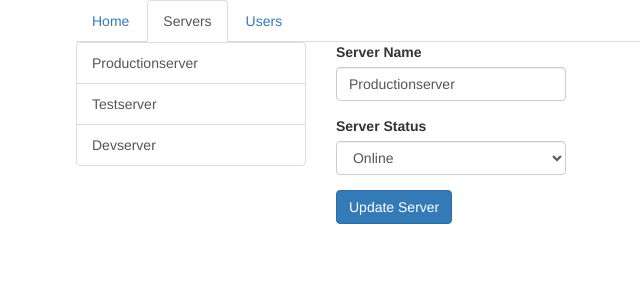
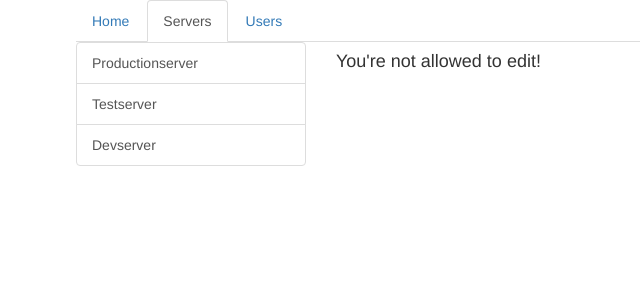
Before and after one commit to nikolaynikolo91/angular-complete-guide, an Angular app in the folder angular-guide/: page /servers/1/edit in a window 1280 px wide. Shown: the top 300 px of the page, without its empty margins (189-829 px from the left). Built offline with nearby package versions, Linux system fonts and the light colour scheme.

Commit message:
using query paramas practice

```diff
--- a/angular-guide/src/app/servers/edit-server/edit-server.component.html
+++ b/angular-guide/src/app/servers/edit-server/edit-server.component.html
@@ -1,21 +1,22 @@
+<h4 *ngIf="!allowEdit">You're not allowed to edit!</h4>
+<div *ngIf="allowEdit">
   <div class="form-group">
     <label for="name">Server Name</label>
     <input
       type="text"
       id="name"
       class="form-control"
-    [(ngModel)]="serverName">
+      [(ngModel)]="serverName"
+    />
   </div>
   <div class="form-group">
     <label for="status">Server Status</label>
-  <select
-    id="status"
-    class="form-control"
-    [(ngModel)]="serverStatus">
+    <select id="status" class="form-control" [(ngModel)]="serverStatus">
       <option value="online">Online</option>
       <option value="offline">Offline</option>
     </select>
   </div>
-<button
-  class="btn btn-primary"
-  (click)="onUpdateServer()">Update Server</button>
+  <button class="btn btn-primary" (click)="onUpdateServer()">
+    Update Server
+  </button>
+</div>
--- a/angular-guide/src/app/servers/edit-server/edit-server.component.ts
+++ b/angular-guide/src/app/servers/edit-server/edit-server.component.ts
@@ -1,24 +1,30 @@
 import { Component, OnInit } from '@angular/core';
-import { ActivatedRoute } from '@angular/router';
+import { ActivatedRoute, Params } from '@angular/router';
 
 import { ServersService } from '../servers.service';
 
 @Component({
   selector: 'app-edit-server',
   templateUrl: './edit-server.component.html',
-  styleUrls: ['./edit-server.component.css']
+  styleUrls: ['./edit-server.component.css'],
 })
 export class EditServerComponent implements OnInit {
-  server: {id: number, name: string, status: string};
+  server: { id: number; name: string; status: string };
   serverName = '';
   serverStatus = '';
+  allowEdit = false;
 
-  constructor(private serversService: ServersService, private route: ActivatedRoute) { }
+  constructor(
+    private serversService: ServersService,
+    private route: ActivatedRoute
+  ) {}
 
   ngOnInit() {
     // console.log(this.route.snapshot.queryParams)
     // console.log(this.route.snapshot.fragment)
-    // this.route.queryParams.subscribe()
+    this.route.queryParams.subscribe((queryParams: Params) => {
+      this.allowEdit = queryParams['allowEdit'] === '1' ? true : false;
+    });
     // this.route.fragment.subscribe()
     this.server = this.serversService.getServer(1);
     this.serverName = this.server.name;
@@ -26,7 +32,9 @@ export class EditServerComponent implements OnInit {
   }
 
   onUpdateServer() {
-    this.serversService.updateServer(this.server.id, {name: this.serverName, status: this.serverStatus});
+    this.serversService.updateServer(this.server.id, {
+      name: this.serverName,
+      status: this.serverStatus,
+    });
   }
-
 }
--- a/angular-guide/src/app/servers/server/server.component.html
+++ b/angular-guide/src/app/servers/server/server.component.html
@@ -1,2 +1,3 @@
 <h5>{{ server.name }}</h5>
 <p>Server status is {{ server.status }}</p>
+<button class="btn btn-primary" (click)="onEdit()">Edit Server</button>
--- a/angular-guide/src/app/servers/server/server.component.ts
+++ b/angular-guide/src/app/servers/server/server.component.ts
@@ -1,5 +1,5 @@
 import { Component, OnInit } from '@angular/core';
-import { ActivatedRoute, Params } from '@angular/router';
+import { ActivatedRoute, Params, Router } from '@angular/router';
 
 import { ServersService } from '../servers.service';
 
@@ -13,7 +13,8 @@ export class ServerComponent implements OnInit {
 
   constructor(
     private serversService: ServersService,
-    private route: ActivatedRoute
+    private route: ActivatedRoute,
+    private router: Router
   ) {}
 
   ngOnInit() {
@@ -24,4 +25,8 @@ export class ServerComponent implements OnInit {
         (this.server = this.serversService.getServer(+params['id']))
     );
   }
+
+  onEdit() {
+    this.router.navigate(['edit'], {relativeTo: this.route})
+  }
 }
--- a/angular-guide/src/app/servers/servers.component.html
+++ b/angular-guide/src/app/servers/servers.component.html
@@ -3,7 +3,7 @@
     <div class="list-group">
       <a
         [routerLink]="['/servers', server.id]"
-        [queryParams]="{ allowEdit: '1' }"
+        [queryParams]="{ allowEdit: server.id === 3 ? '1' : '0' }"
         fragment="loading"
         href="#"
         class="list-group-item"
```
Lines whose indentation alone changed are shown as unchanged.
